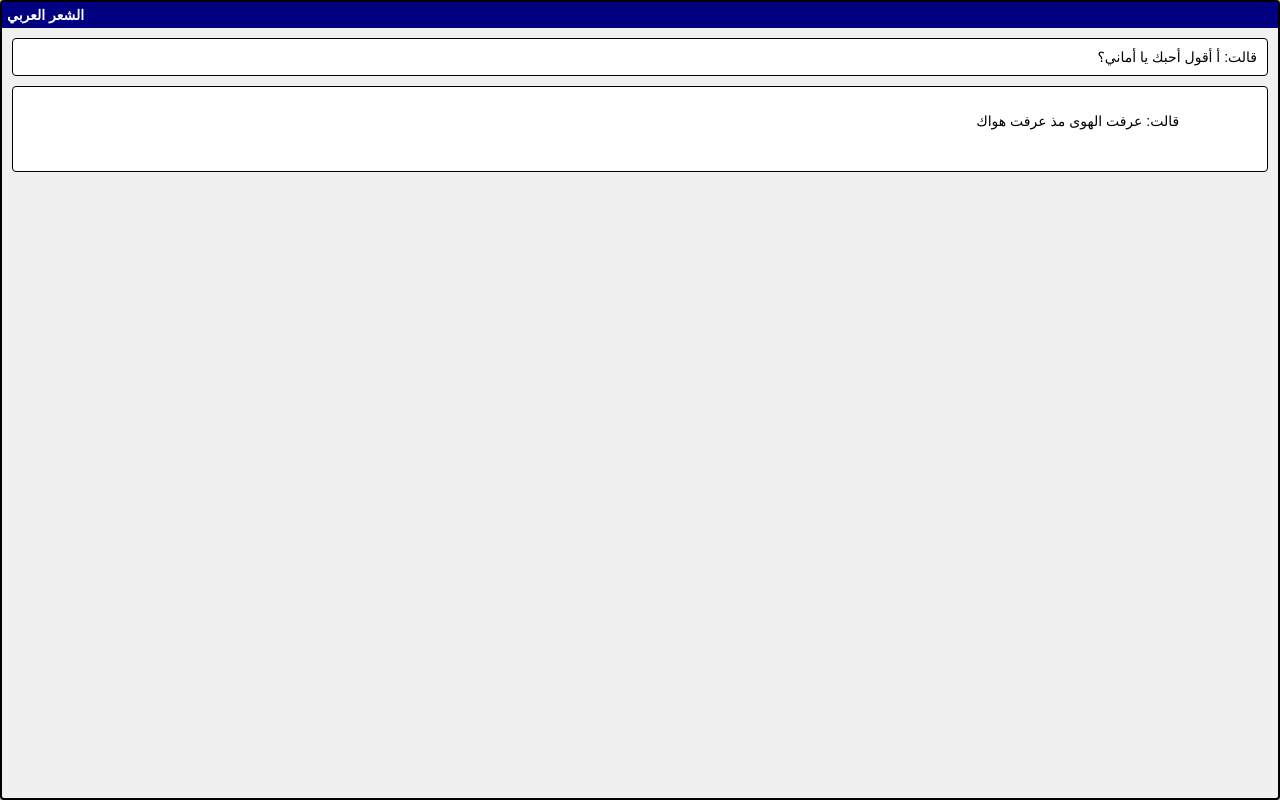
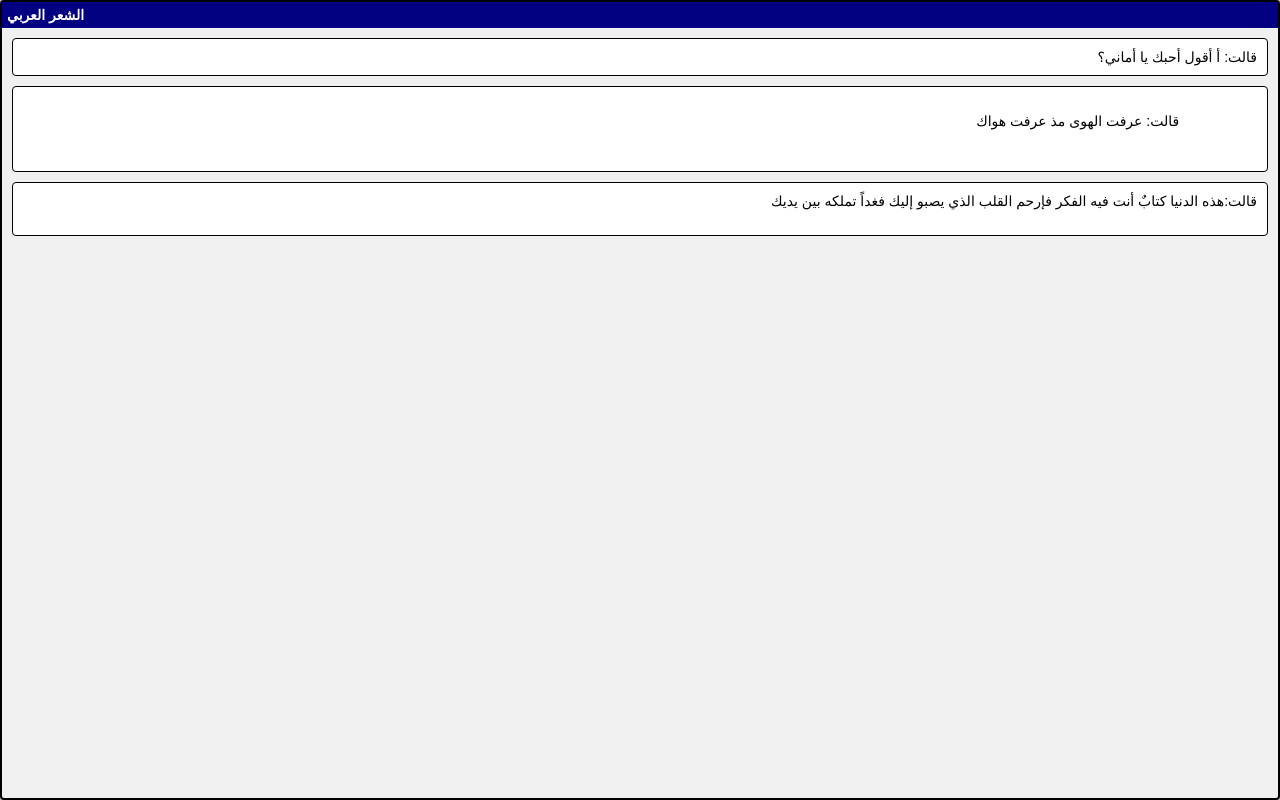
Before and after one commit to 3abath/poem, a plain HTML site: page index.html in a window 1280 px wide. Drawn offline with Linux system fonts and the light colour scheme.

Commit message:
Update index.html

```diff
--- a/index.html
+++ b/index.html
@@ -1,6 +1,4 @@
-<!DOCTYPE html>
-<html lang="ar">
-<head>
+<html lang="ar"><plasmo-csui></plasmo-csui><head>
     <meta charset="UTF-8">
     <meta name="viewport" content="width=device-width, initial-scale=1.0">
     <title>Poems in Windows 98 Style</title>
@@ -82,7 +80,12 @@
                     قالت: عرفت الهوى مذ عرفت هواك<br>
                 </p>
             </div>
+<div class="dialog-box">
+                <p class="poem">قالت:هذه الدنيا كتابٌ أنت فيه الفكر فإرحم القلب الذي يصبو إليك فغداً تملكه بين يديك
+                </p>
+            </div>
         </div>
     </div>
-</body>
-</html>
+
+
+<scribe-shadow id="crxjs-ext" style="position: fixed; width: 0px; height: 0px; top: 0px; left: 0px; z-index: 2147483647; overflow: visible; visibility: visible;"></scribe-shadow></body></html>
```
